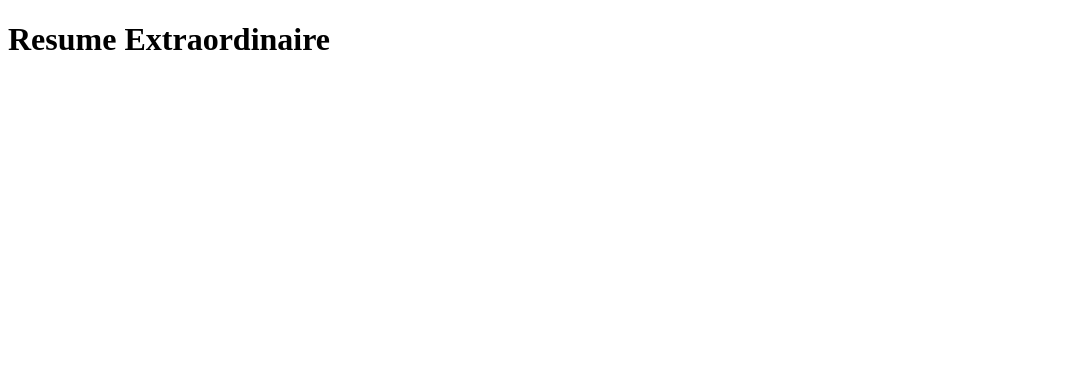
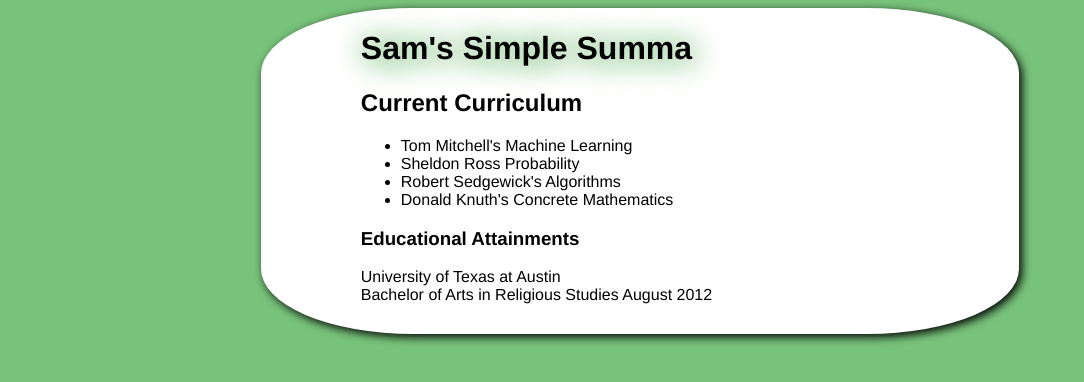
Before and after one commit to chacursmo/chacursmo.github.io, a plain HTML site: page index.html in a window 1280 px wide. Shown: the whole page, without its empty margins (0-1084 px from the left). Drawn offline with Linux system fonts and the light colour scheme.

Commit message:
FEATURE: Added a bit more content and style

```diff
--- /dev/null
+++ b/css/main.css
@@ -0,0 +1,23 @@
+h1,h2,ul,h3,.edu-text {
+    font-family: helvetica;
+}
+
+h1 {
+    text-shadow: 2px 2px 30px green;
+}
+
+html {
+    box-sizing: border-box;
+}
+
+body {
+    background-color: rgba(76,175,80,0.75);
+}
+
+.main {
+    background-color: white;
+    border-radius: 20%;
+    margin: 0 20%;
+    padding: 1px 50px 30px 100px;
+    box-shadow: 3px 3px 10px black;
+}
--- a/index.html
+++ b/index.html
@@ -4,9 +4,25 @@
     <meta charset="utf-8">
     <meta name="viewport" content="width=device-width, initial-scale=1.0">
     <title>Samuel Crouch</title>
-    <link rel="shortcut icon" type="image/x-icon" href="favicon.icns">
+    <link rel="shortcut icon" type="image/x-icon" href="favicon.png">
+    <link rel="stylesheet" href="css/main.css">
   </head>
   <body>
-    <h1>Resume Extraordinaire</h1>
+    <div class="main">
+    <h1>Sam's Simple Summa</h1>
+    <h2>Current Curriculum</h2>
+    <ul>
+      <li>Tom Mitchell's Machine Learning</li>
+      <li>Sheldon Ross Probability</li>
+      <li>Robert Sedgewick's Algorithms</li>
+      <li>Donald Knuth's Concrete Mathematics</li>
+    </ul>
+    <h3>Educational Attainments</h3>
+    <div class="edu-text">
+    University of Texas at Austin
+    <br>
+    Bachelor of Arts in Religious Studies August 2012
+    </div>
+    </main>
   </body>
 </html>
```
Also changed, not shown: js/skill.txt (added).
